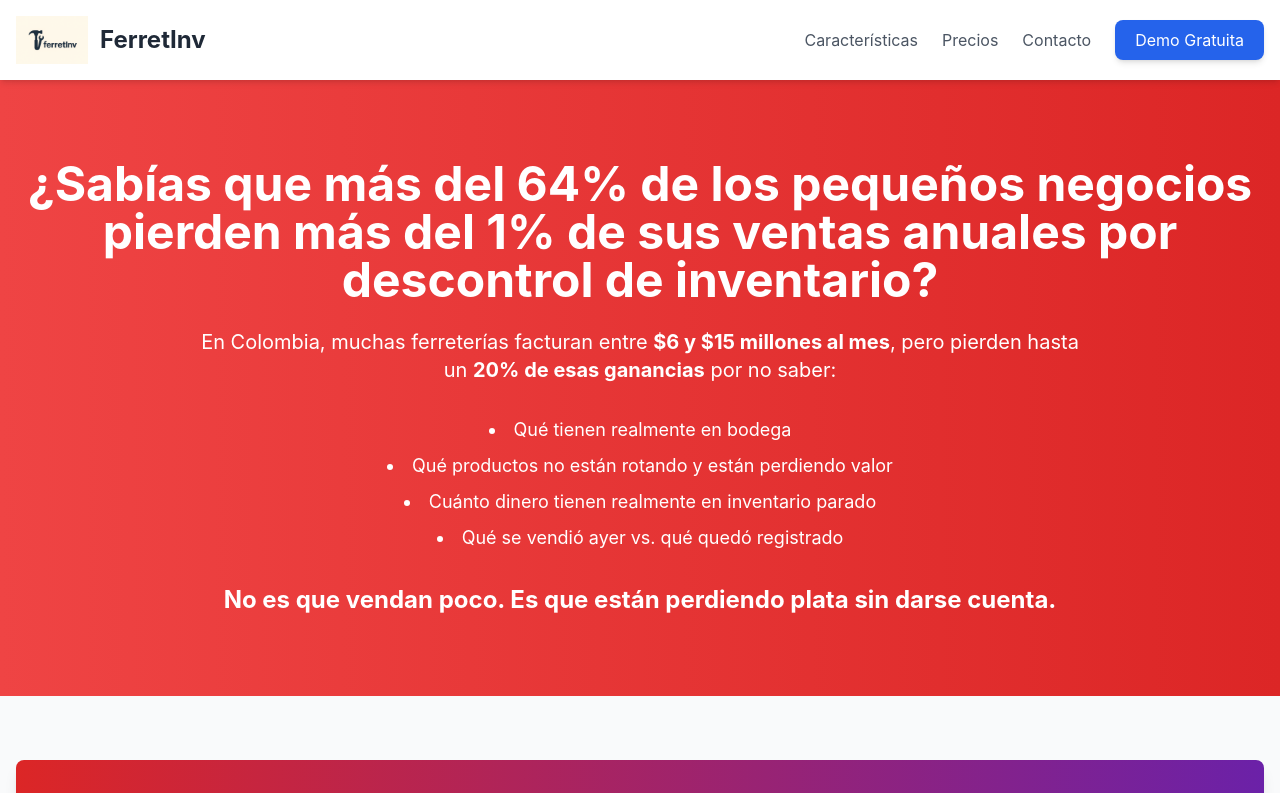
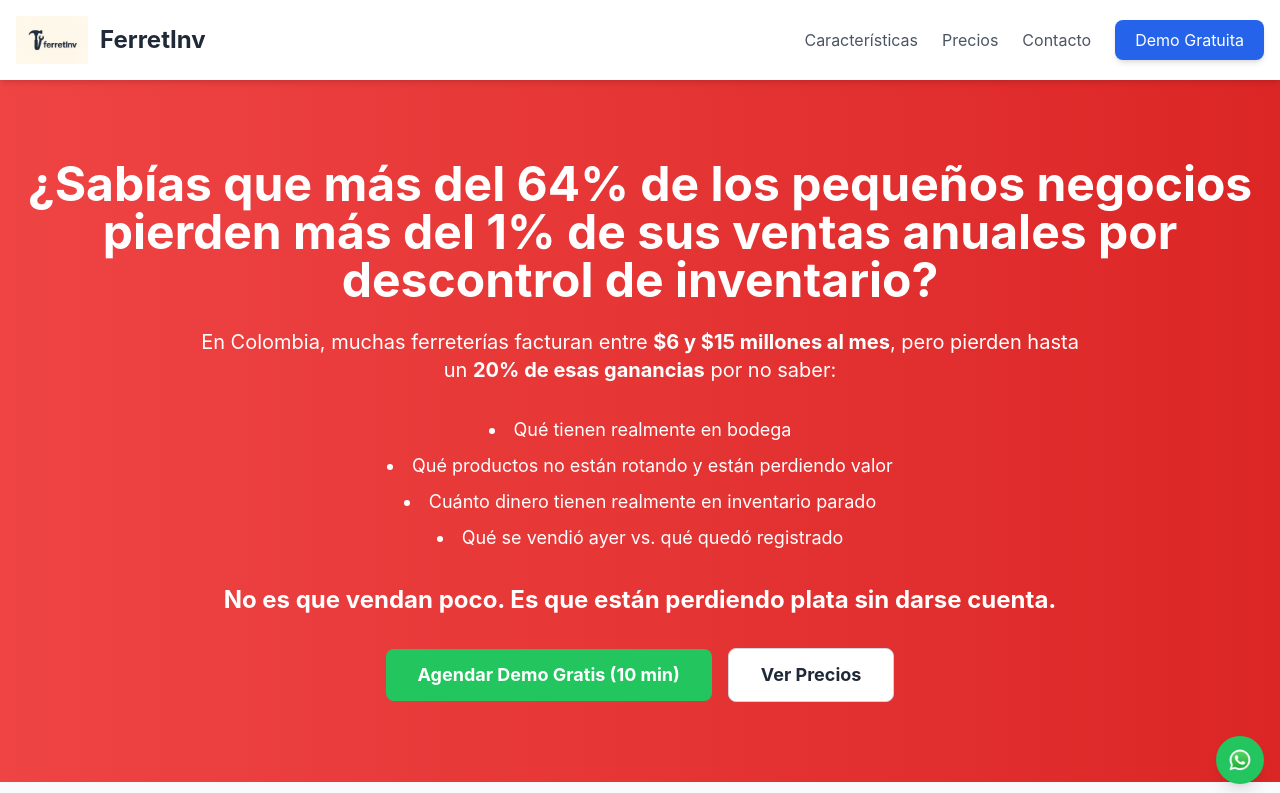
Before and after one commit to dobleh16/ferreInvSP, a React (Create React App) app: page / in a window 1280 px wide. Shown: the top 793 px of the page. Built offline with nearby package versions, Linux system fonts and the light colour scheme.

Commit message:
Update sales page components and assets

```diff
--- a/src/App.js
+++ b/src/App.js
@@ -4,8 +4,10 @@ import Hero from './components/Hero';
 import Problems from './components/Problems';
 import Solution from './components/Solution';
 import Features from './components/Features';
+import Testimonials from './components/Testimonials';
 import Pricing from './components/Pricing';
 import Contact from './components/Contact';
+import whatsappIcon from './assets/WhatsApp.svg.webp';
 
 function App() {
   React.useEffect(() => {
@@ -26,6 +28,15 @@ function App() {
       <footer className="text-center py-3 sm:py-4 bg-gray-800 text-white">
         <p className="text-sm sm:text-base">&copy; {new Date().getFullYear()} FerretInv. Todos los derechos reservados.</p>
       </footer>
+      <a
+        href="https://wa.me/573114255704"
+        target="_blank"
+        rel="noopener noreferrer"
+        className="fixed bottom-4 right-4 bg-green-500 hover:bg-green-600 text-white p-3 rounded-full shadow-lg transition duration-300 z-50"
+        aria-label="Contactar por WhatsApp"
+      >
+        <img src={whatsappIcon} alt="WhatsApp" className="w-6 h-6" />
+      </a>
     </div>
   );
 }
--- a/src/components/Hero.js
+++ b/src/components/Hero.js
@@ -16,9 +16,17 @@ const Hero = () => {
           <li>Cuánto dinero tienen realmente en inventario parado</li>
           <li>Qué se vendió ayer vs. qué quedó registrado</li>
         </ul>
-        <p className="text-xl sm:text-2xl font-bold">
+        <p className="text-xl sm:text-2xl font-bold mb-8">
           No es que vendan poco. Es que están perdiendo plata sin darse cuenta.
         </p>
+        <div className="flex flex-col sm:flex-row justify-center items-center space-y-4 sm:space-y-0 sm:space-x-4">
+          <button className="bg-green-500 hover:bg-green-600 text-white font-bold py-3 px-8 rounded-lg text-lg transition duration-300">
+            Agendar Demo Gratis (10 min)
+          </button>
+          <button className="bg-white hover:bg-gray-100 text-gray-800 font-bold py-3 px-8 rounded-lg text-lg border border-gray-300 transition duration-300">
+            Ver Precios
+          </button>
+        </div>
       </div>
     </section>
   );
--- /dev/null
+++ b/src/components/Testimonials.js
@@ -0,0 +1,29 @@
+import React from 'react';
+
+const Testimonials = () => {
+  return (
+    <section className="py-12 sm:py-16 bg-gray-50">
+      <div className="container mx-auto px-4">
+        <h2 className="text-2xl sm:text-3xl md:text-4xl font-bold text-center mb-8 text-gray-800">
+          🗣️ Lo Que Dicen Nuestros Clientes
+        </h2>
+        <div className="grid grid-cols-1 md:grid-cols-2 gap-8 max-w-4xl mx-auto">
+          <div className="bg-white p-6 rounded-lg shadow-md">
+            <blockquote className="text-gray-700 mb-4">
+              "Antes perdía $800K mensuales sin saber por qué. En 2 semanas con FerretInv identifiqué los productos parados y recuperé el control."
+            </blockquote>
+            <cite className="text-gray-600 font-semibold">- Carlos Romero, Ferretería Laferrer, Medellín</cite>
+          </div>
+          <div className="bg-white p-6 rounded-lg shadow-md">
+            <blockquote className="text-gray-700 mb-4">
+              "El sistema se pagó solo el primer mes. Ya no tengo productos agotados y mis clientes están más contentos."
+            </blockquote>
+            <cite className="text-gray-600 font-semibold">- Ana Mancilla, Ferretería La Caleña, Cali</cite>
+          </div>
+        </div>
+      </div>
+    </section>
+  );
+};
+
+export default Testimonials;
```
Also changed, not shown: src/assets/WhatsApp.svg.webp (added).
